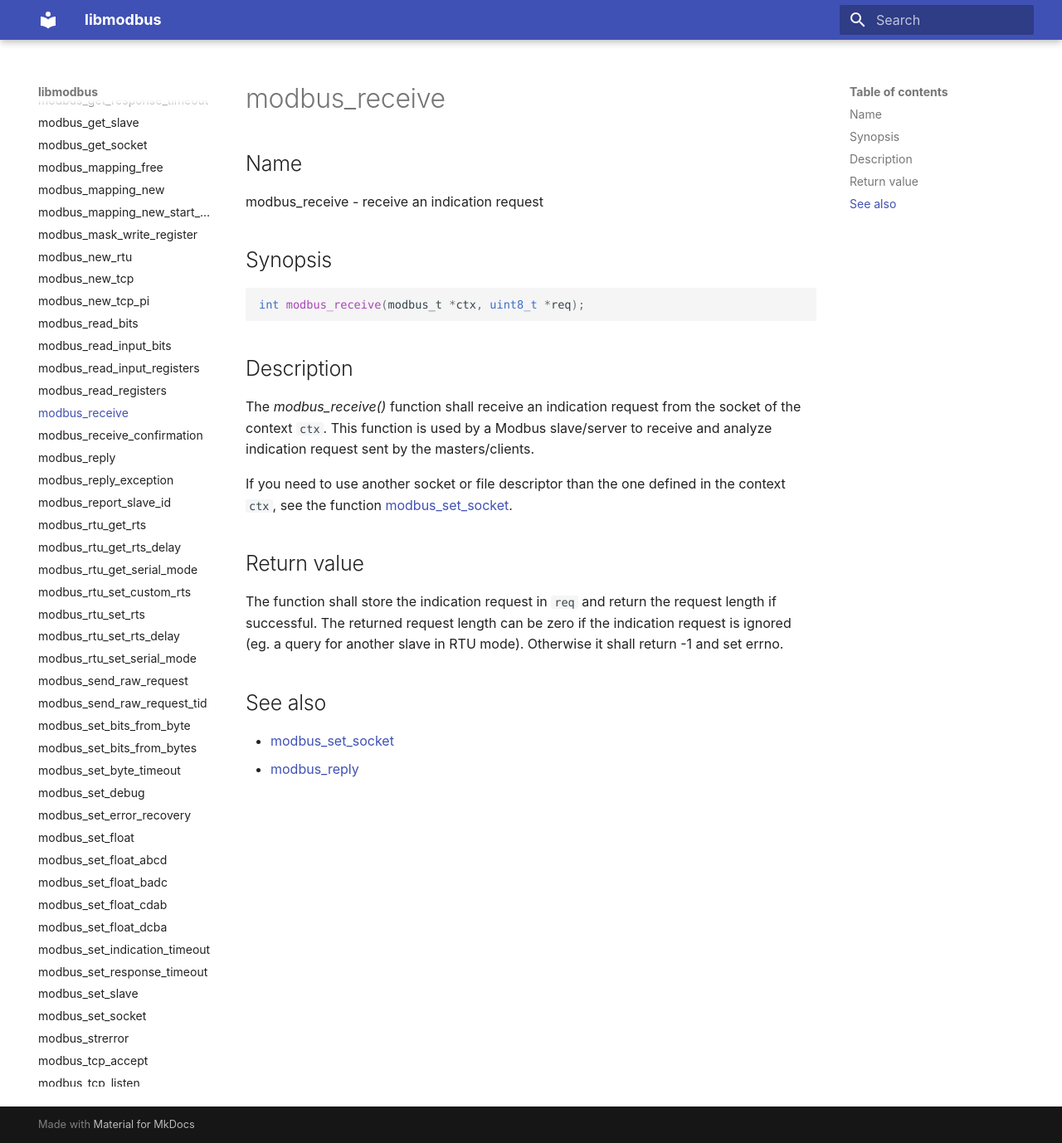
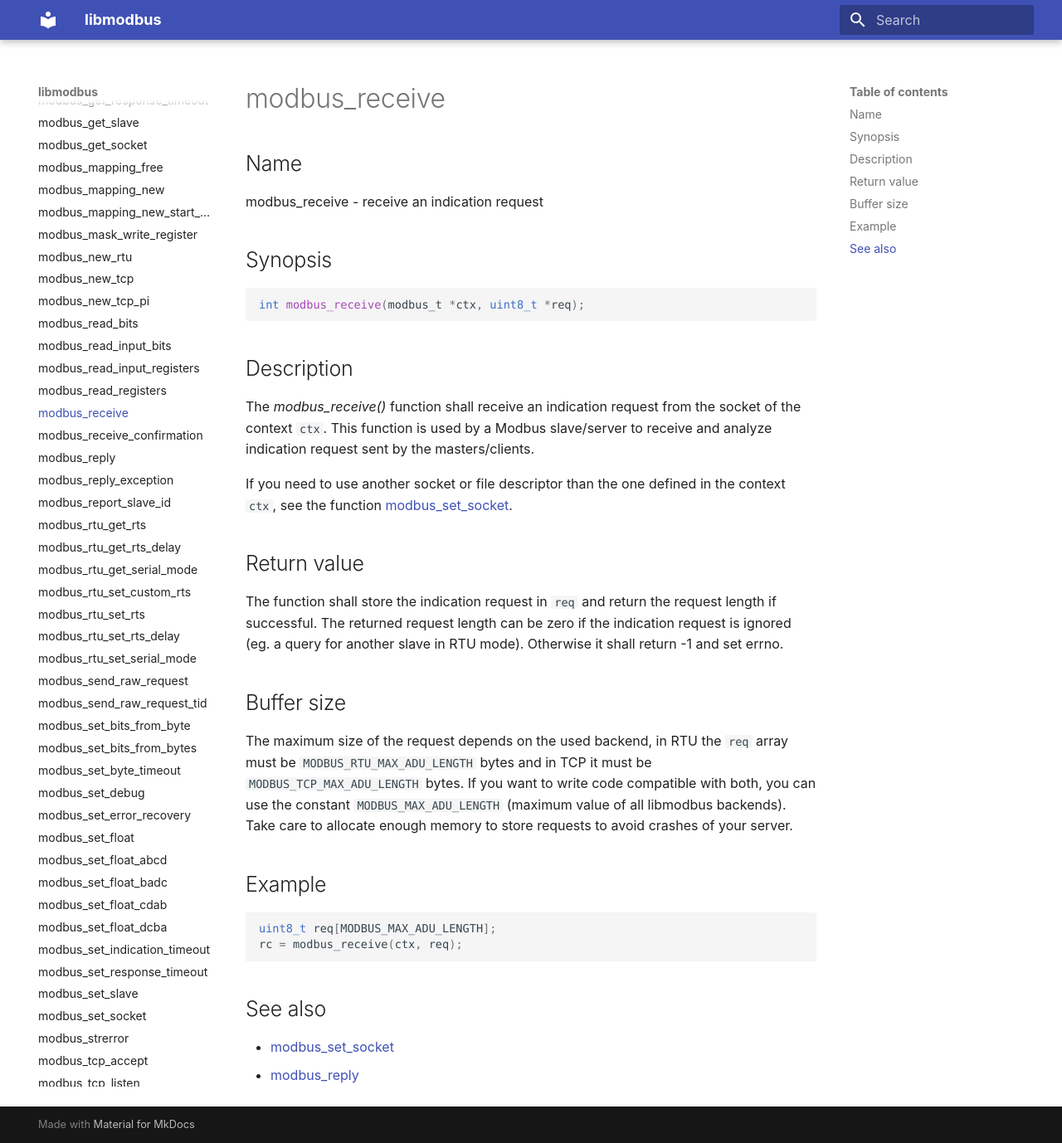
Before and after one commit to stephane/libmodbus, an MkDocs documentation site: the page built from docs/modbus_receive.md, in a window 1280 px wide and 1378 px high. Shown: the whole window at 83% size. Built offline with MkDocs 1.6.1 and Material for MkDocs 9.7.7, drawn with Linux system fonts in a browser that asks for light colours.

Commit message:
Document required buffer size of modbus_receive
The documentation for modbus_receive() did not mention the required
buffer size for the req parameter. Add a "Buffer size" section
recommending MODBUS_MAX_ADU_LENGTH, consistent with the existing
documentation of modbus_receive_confirmation().

````diff
--- a/docs/modbus_receive.md
+++ b/docs/modbus_receive.md
@@ -26,6 +26,22 @@ length if successful. The returned request length can be zero if the indication
 request is ignored (eg. a query for another slave in RTU mode). Otherwise it
 shall return -1 and set errno.
 
+## Buffer size
+
+The maximum size of the request depends on the used backend, in RTU the `req`
+array must be `MODBUS_RTU_MAX_ADU_LENGTH` bytes and in TCP it must be
+`MODBUS_TCP_MAX_ADU_LENGTH` bytes. If you want to write code compatible with
+both, you can use the constant `MODBUS_MAX_ADU_LENGTH` (maximum value of all
+libmodbus backends). Take care to allocate enough memory to store requests to
+avoid crashes of your server.
+
+## Example
+
+```c
+uint8_t req[MODBUS_MAX_ADU_LENGTH];
+rc = modbus_receive(ctx, req);
+```
+
 ## See also
 
 - [modbus_set_socket](modbus_set_socket.md)
````
